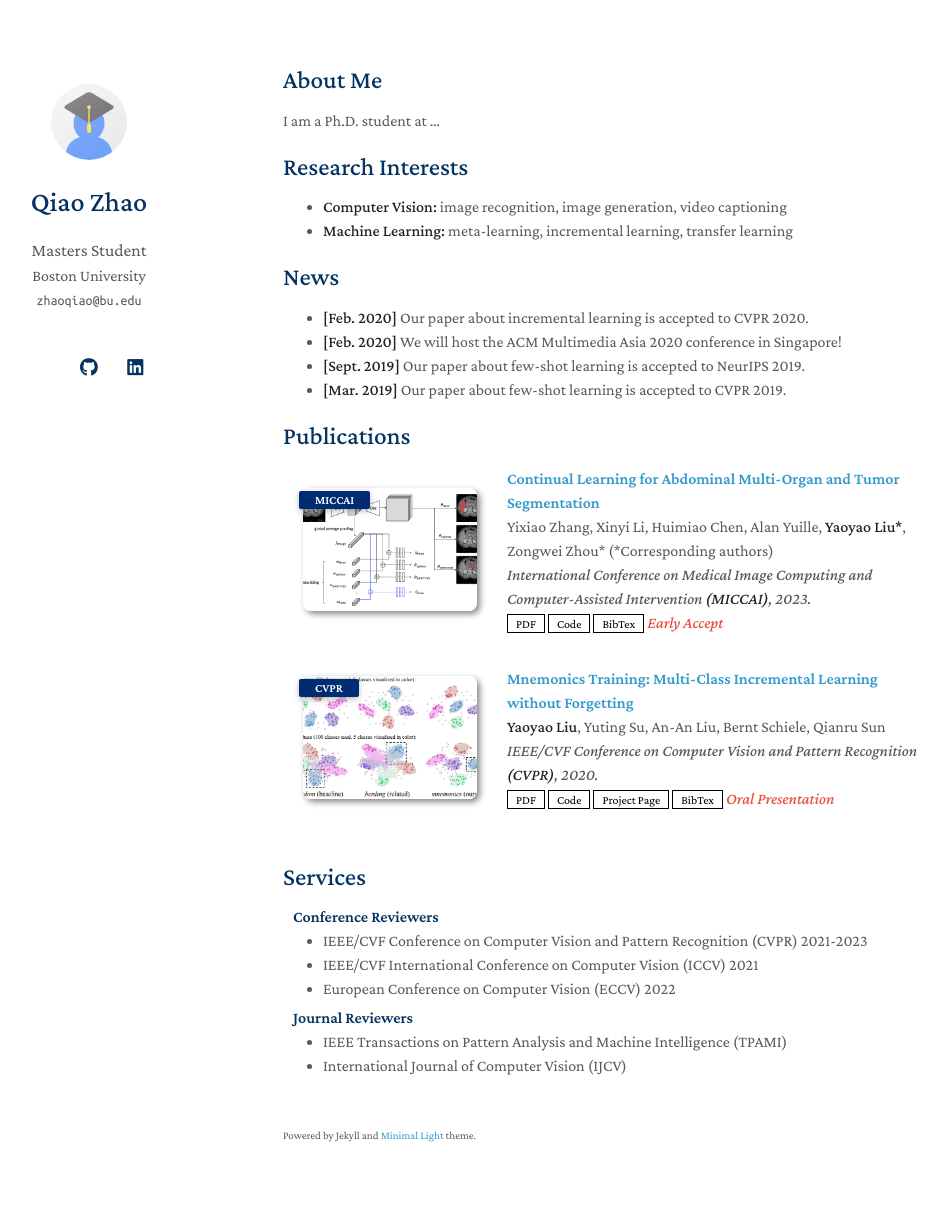
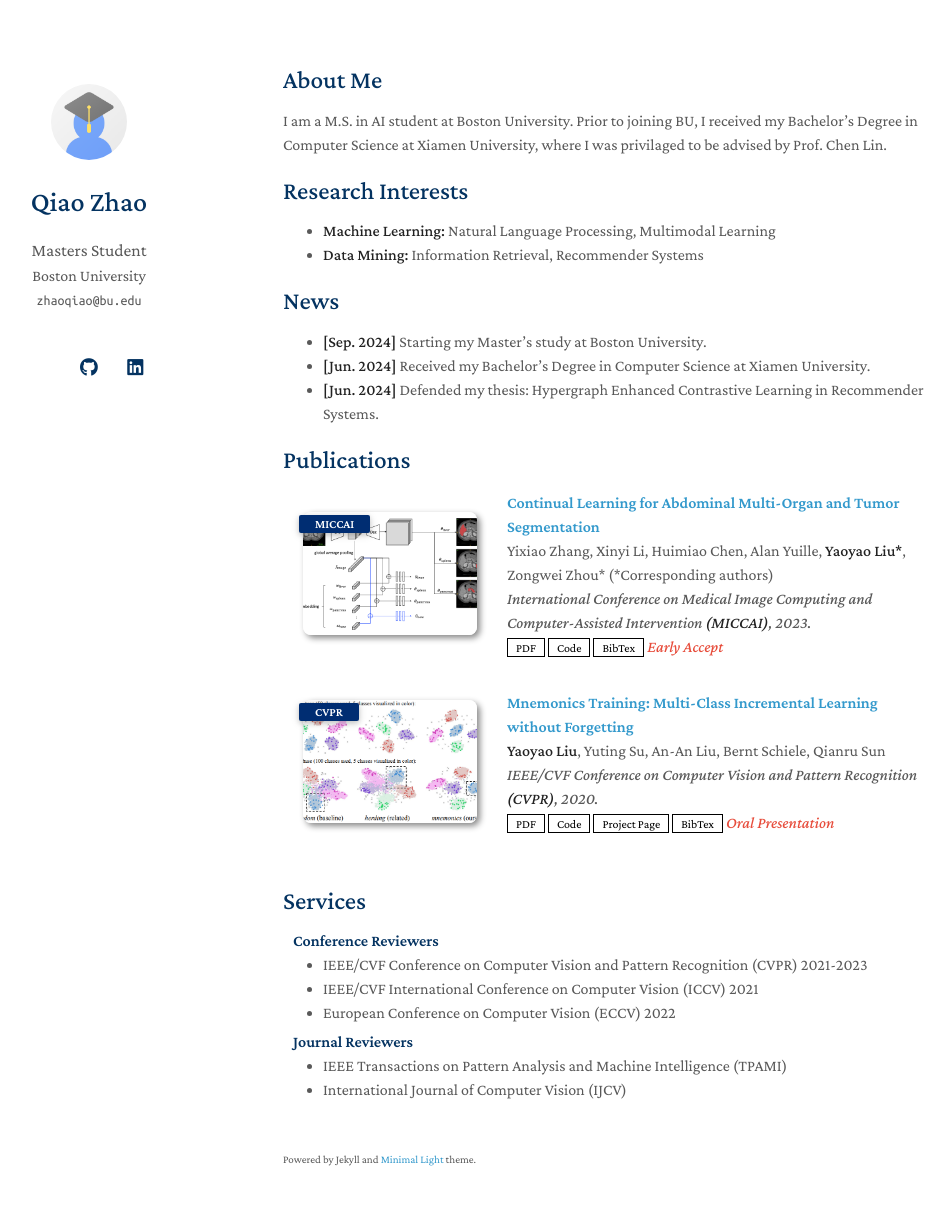
Before and after one commit to Zhao-Qiao/zhao-qiao.github.io, a Jekyll site: the page built from index.md, in a window 1280 px wide and 1240 px high. Shown: the top 1205 px of the window, without its empty margins (187-1139 px from the left). Built offline with Jekyll 4.4.1, drawn with Linux system fonts in a browser that asks for light colours; a style sheet for code colours, icons or effects is not loaded; our own code applies the rules of GitHub Pages for plain Markdown files.

Commit message:
Update index.md

```diff
--- a/index.md
+++ b/index.md
@@ -4,19 +4,18 @@ layout: homepage
 
 ## About Me
 
-I am a Ph.D. student at ...
+I am a M.S. in AI student at Boston University. Prior to joining BU, I received my Bachelor's Degree in Computer Science at Xiamen University, where I was privilaged to be advised by Prof. Chen Lin.
 
 ## Research Interests
 
-- **Computer Vision:** image recognition, image generation, video captioning
-- **Machine Learning:** meta-learning, incremental learning, transfer learning
+- **Machine Learning:** Natural Language Processing, Multimodal Learning
+- **Data Mining:** Information Retrieval, Recommender Systems
 
 ## News
 
-- **[Feb. 2020]** Our paper about incremental learning is accepted to CVPR 2020.
-- **[Feb. 2020]** We will host the ACM Multimedia Asia 2020 conference in Singapore!
-- **[Sept. 2019]** Our paper about few-shot learning is accepted to NeurIPS 2019.
-- **[Mar. 2019]** Our paper about few-shot learning is accepted to CVPR 2019.
+- **[Sep. 2024]** Starting my Master's study at Boston University.
+- **[Jun. 2024]** Received my Bachelor's Degree in Computer Science at Xiamen University.
+- **[Jun. 2024]** Defended my thesis: Hypergraph Enhanced Contrastive Learning in Recommender Systems.
 
 {% include_relative _includes/publications.md %}
 
```
